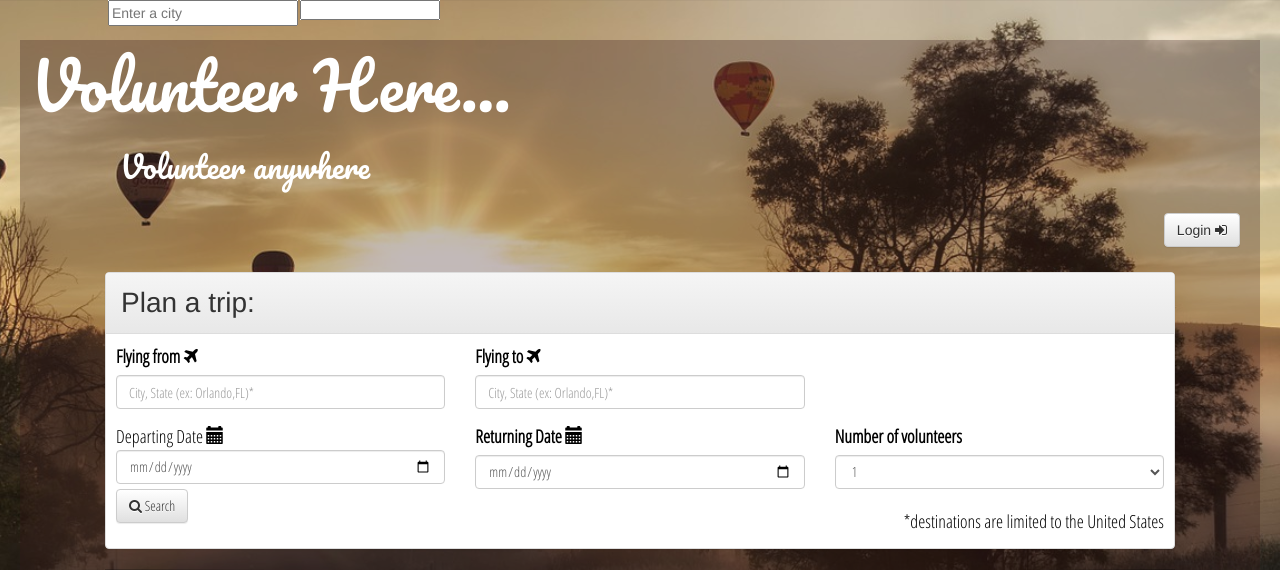
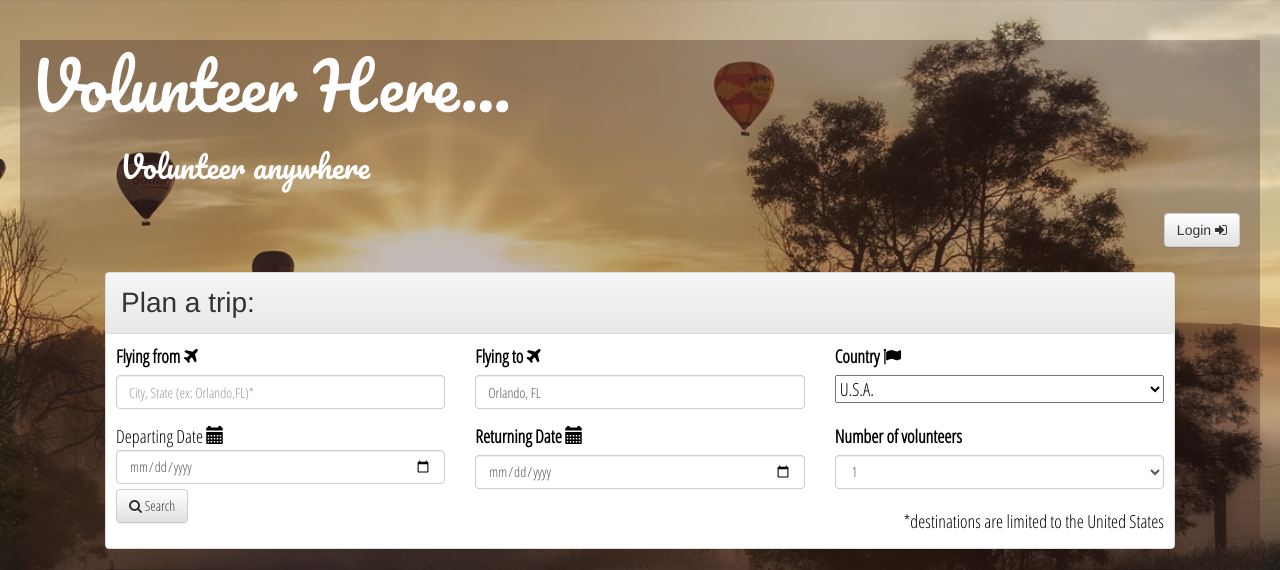
Before and after one commit to JenPhD/volunteerhere, a PHP site: page / in a window 1280 px wide. Shown: the top 570 px of the page. Run offline with PHP 8.4, Linux system fonts and the light colour scheme; some libraries are stand-ins or nearby versions.

Commit message:
try to merge chloe

```diff
--- a/assets/css/style.css
+++ b/assets/css/style.css
@@ -159,10 +159,10 @@ margin: auto;
    background-color: #fff;
  }
  #controls {
-   position: absolute;
+   /*position: absolute;
    left: 300px;
    width: 140px;
-   top: 0px;
+   top: 0px;*/
    z-index: 5;
    background-color: #fff;
  }
--- a/assets/javascript/app.js
+++ b/assets/javascript/app.js
@@ -1,4 +1,3 @@
-<<<<<<< HEAD
 //FIREBASE=================================================================================
 $(document).ready (function(){
 	// Initialize Firebase
@@ -134,7 +133,7 @@ $(document).ready (function(){
         // Restrict the search to the default country, and to place type "cities".
         autocomplete = new google.maps.places.Autocomplete(
             /** @type {!HTMLInputElement} */ (
-                document.getElementById('autocomplete')), {
+                document.getElementById('usersDestination')), {
               types: ['(cities)'],
               componentRestrictions: countryRestrict
             });
@@ -321,7 +320,7 @@ $(document).ready (function(){
         }
       }
 
-//SETUP VARIABLES
+//SETUP VARIABLES FOR VOLUNTEER API
   //============================================================================================
   var volunteerAPIkey="9560bbac6e597a4e08e3d82094ba5da2";
   // authentication headers for API requests
@@ -345,13 +344,14 @@ $(document).ready (function(){
 
 //FUNCTIONS
   //=================================================================================================
-  //Create the query URL based on the chosen destination.
-  //using document.body in case there are any scope problems
+  //This hides the volunteer opportunities header until user selects destination
+  $('.volOpp').hide();
 
   //This function handles when the user selects a feature destination;
   $('.featureCity').on('click', function(){
 
     // This line of code will grab city name and put it in the users destination.
+
     $('#usersDestination').val($(this).attr('name'));
     console.log($(this).attr('name'));
   });
@@ -368,14 +368,18 @@ $(document).ready (function(){
     var volSearch = {
       "location": newCity,
         "opportunityTypes": ["public", "private"],
-        "fieldsToDisplay": ["title", "imageUrl", "name", "url", "contact", "location", "endDate", "plaintextDescription", "vmUrl"]
+        "fieldsToDisplay": ["title", "imageUrl", "name", "location", "endDate", "plaintextDescription", "vmUrl"],
+        "numberOfResults": 10
     };
 
     // The city from the textbox is then added to our array
     featureDestinations.push(volSearch.location);
 
       //first empty the div with any previous search results
-      $('#volResults').empty();
+      $('.trip').empty();
+
+      //Show header for volunteer opportunities
+      $('.volOpp').show();
 
       //Build the queryURL with the query URL base and the search terms --the destination (and trip dates?)
 
@@ -396,71 +400,76 @@ $(document).ready (function(){
 
             //Create a new div for the volunteer opportunities
 
-            var tripDiv = $('<div class="trip">');
+            var volResults = $('<div class="trip">');
 
             //Add the volunteer opportunities
 
             //Title of volunteer opportunity
-            var oppTitle = $('<h3 class="volTitle">').html(volMatch[j].title);
+            var oppTitle = $('<h3 id="volTitle">').html(volMatch[j].title);
+
+            //Appending to volResults
+            volResults.append(oppTitle);
 
             //End date
-            var endingDate = $('<span class="glyphicon glyphicon-calendar" aria-hidden="true"></span>').text(" End Date: " + volMatch[j].availability.endDate);
+            if (volMatch[j].availability.endDate == null) {
+              var endingDate = $('<div class="row" id="end">').text("End Date: Ongoing");
+            } else {
+            var endingDate = $('<div class="row" id="end">').text("End Date: " + volMatch[j].availability.endDate);
+            }
+            //Appending to the title
+            volResults.append(endingDate);
 
-            //Organization name
-              var orgName = $('<p class="volOrgName">').text(volMatch[j].parentOrg.name);
-            //console.log(orgName);
+            //Organization name appending to end date
+              var orgName = $('<div class="row" id="org">').text(volMatch[j].parentOrg.name);
+            volResults.append(orgName);
 
+            //Adding location appending to organization name
+            var loc = $('<div class="row" id="location">').text(volMatch[j].location.city + ", " + volMatch[j].location.region);
+            volResults.append(loc);
             //Images URL. Need to convert to an actual image.
-            var encImgURL = volMatch[j].imageUrl;
-            var decImgURL = decodeURIComponent(encImgURL);
-            var imgURL = $('<img>')
-              .addClass('volImage')
-              .attr('src', decImgURL);
+
+            if (volMatch[j].imageUrl == null) {
+            var imgURL = $('<img src="assets/images/noImage.jpg">')
+              .addClass('volImg');
+          } else {
+              var encImgURL = volMatch[j].imageUrl;
+              var decImgURL = decodeURIComponent(encImgURL);
+              var imgURL = $('<img>')
+                .addClass('volImg')
+                .attr('src', decImgURL);
+            }
+            //Create new row for images
+            var imgRow = $('<div class="row" id="orgImg">').html(imgURL);
+            volResults.append(imgRow);
 
             //Description of volunteer opportunity
-
-            var orgDescription = $('<p class="volDescription">').text(volMatch[j].plaintextDescription);
-
-            //Adding location
-            var loc = $('<p class="volLocation">').text(volMatch[j].location.city + ", " + volMatch[j].location.region);
-
-            //Docs say there is contact info available, but I don't see one in the response
-
-            //var contactOrg = $('<p class="volContact">').text(volMatch[j].contact);
-
-            //Organization URL
-
-            //var encOrgURL = volMatch[j].url;
-            //var decOrgURL = decodeURIComponent(encOrgURL);
-            //var orgURL = $('<a href="Organization Website">').html(decOrgURL);
+            var orgDescription = $('<div class="row" id="description">').text(volMatch[j].plaintextDescription);
+            volResults.append(orgDescription);
 
             //Volunteer Match URL
             var encMatchURL = volMatch[j].vmUrl;
-            //console.log(encMatchURL);
             var decMatchURL = decodeURIComponent(encMatchURL);
-            //console.log(decMatchURL);
             var matchURL = $('<a>Click here for more information!</a>')
               .addClass('.volMatchURL')
-              .attr('href', decMatchURL);
+              .attr('href', decMatchURL)
+              .attr("target","_blank");
 
-            //var flights =
+            var linkRow = $('<div class="row" id="link">').html(matchURL);
+            orgDescription.append(linkRow);
 
-            //var hotels =
+            // Putting 5 volunteer opportunities in each column
+            if(j < 5) {
+                $('#volCol1').append(volResults);
+              }
+              else {
+                $('#volCol2').append(volResults);
+              }
+          }
 
-            tripDiv.append(oppTitle);
-            tripDiv.append(endingDate);
-            tripDiv.append(orgName);
-            tripDiv.append(imgURL);
-            tripDiv.append(orgDescription);
-            tripDiv.append(loc);
-            tripDiv.append(matchURL);
-
-            //Prepend tripDiv to volResults
-            $('#volResults').prepend(tripDiv);
-          };
         //Clear the textboxes when done
       $('#usersOrigin').val(" ");
       $('#usersDestination').val(" ");
+
       });
       // We have this line so that users can hit "enter" instead of clicking on the button
     return false;
--- a/index.html
+++ b/index.html
@@ -43,11 +43,18 @@
 								</div>
 								<div class="col-md-4">
 									<label for="usersDestination">Flying to</label> <i class="fa fa-plane" aria-hidden="true"></i>
-									<input type="text" class="form-control" id="usersDestination" placeholder="City, State (ex: Orlando,FL)*">
+									<input type="text" value="Orlando, FL" class="form-control" id="usersDestination" placeholder="City, State (ex: Orlando,FL)*">
+								</div>
+								<div class="col-md-4">
+									<div id="controls">
+									<label for="usersCountry">Country</label> <i class="fa fa-flag" aria-hidden="true"></i>
+      									<select id="country">
+        								<option value="us" selected>U.S.A.</option>
+      									</select>
+    								</div>
 								</div>
 							</div>
 						</div>
-
 						<div class="form-group">
 							<div class="row">
 								<div class="col-md-4"
@@ -110,20 +117,14 @@
     		</a>
 		</div>
 	</div> <!-- end of container -->
-
+ <!--hiding because taking input from usersDestination
 	<div id="findhotels">
       Find hotels in:
     </div>
 
     <div id="locationField">
       <input id="autocomplete" placeholder="Enter a city" type="text" />
-    </div>
-
-    <div id="controls">
-      <select id="country">
-        <option value="us" selected>U.S.A.</option>
-      </select>
-    </div>
+    </div> -->
 
     <div id="map"></div>
 
```
Also changed, not shown: assets/images/noImage.jpg (added).
